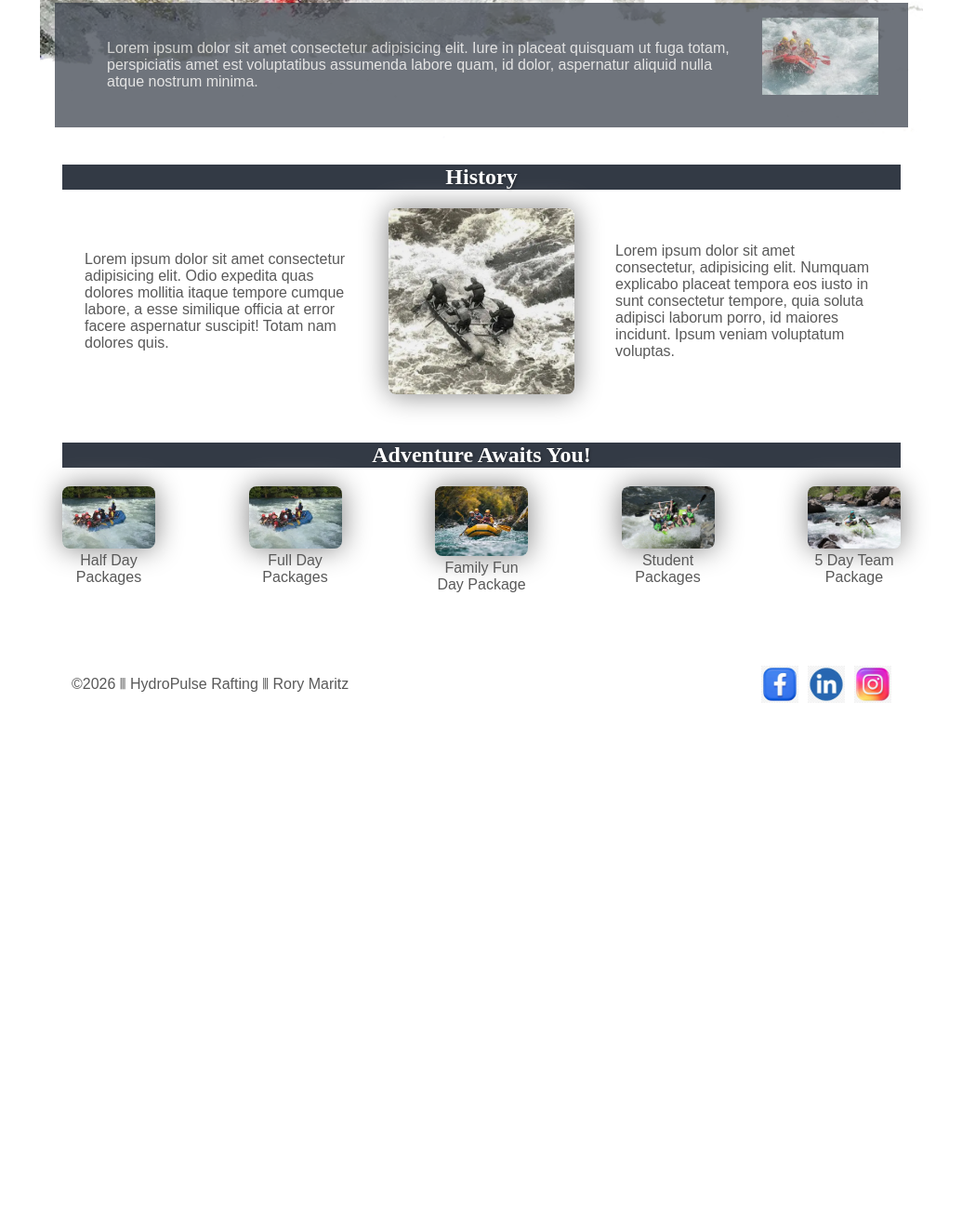
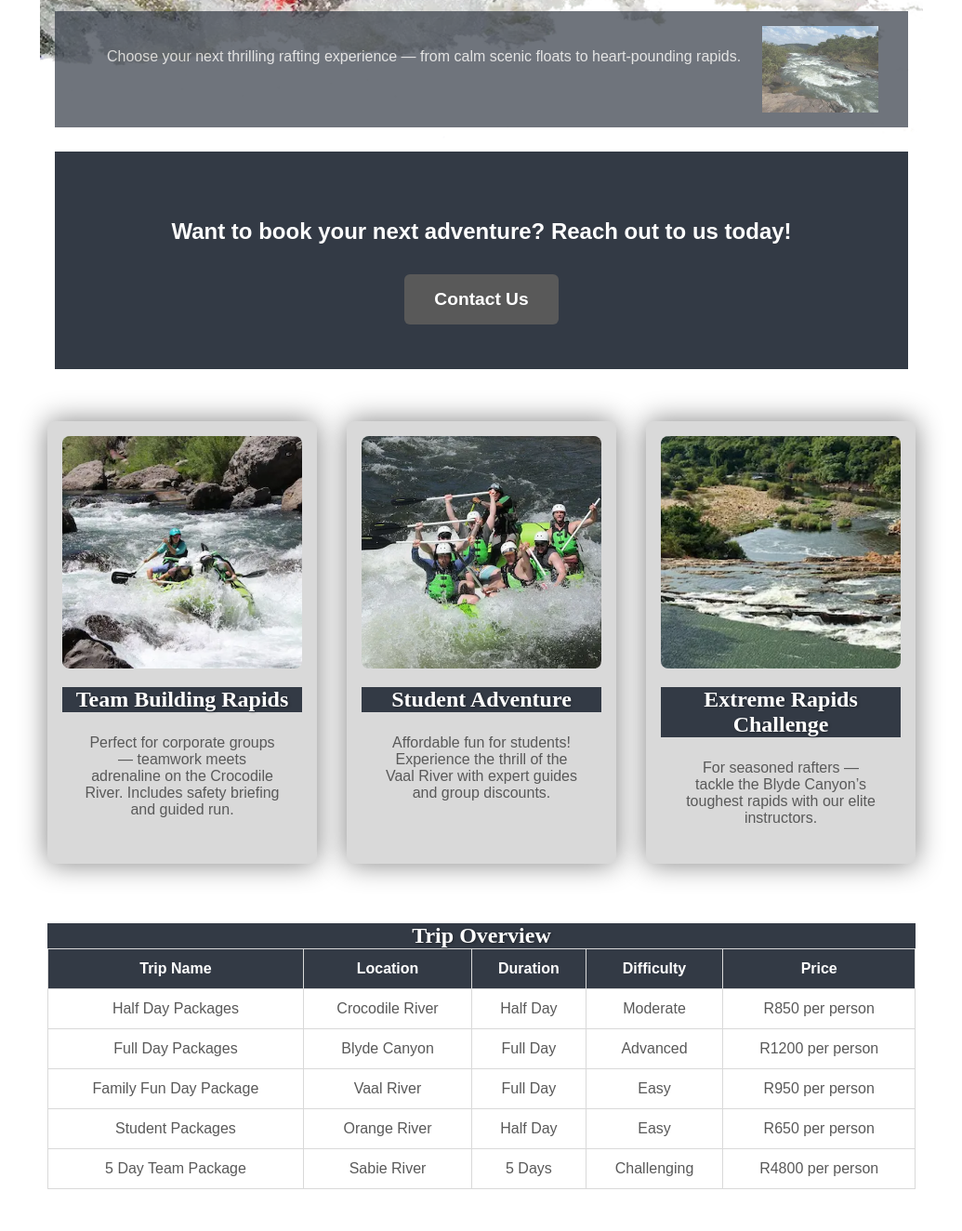
Before and after one commit to rmmaritz/wdd130, a plain HTML site: page wwr/trips.html in a window 1280 px wide. Shown: the part 556-1880 px from the top of the page at 93% size, without its empty margins (122-1157 px from the left). Before the commit the page ends 1346 px from the top, so only its background shows below. Drawn offline with Linux system fonts and the light colour scheme.

Commit message:
WK06 - Final changes and update for Home Page and Trips. Additional teaks and adjustments on the About Us and Contact Us pages for consistency and alignment

```diff
--- a/wwr/styles/rafting.css
+++ b/wwr/styles/rafting.css
@@ -382,3 +382,161 @@ button:hover {
 .profiles h2 {
   margin-bottom: 3rem;
 }
+
+.grid-info {
+  display: grid;
+  grid-template-columns: repeat(2, 1fr);
+  gap: 20px;
+  align-items: start;
+  justify-items: center;
+  margin: 2rem 0;
+  max-width: 950px;
+}
+
+.info-item {
+  text-align: center;
+}
+
+.info-item img {
+  width: 100%;
+  height: 350px;
+  object-fit: cover;
+  border-radius: 8px;
+  box-shadow: var(--box-shadow);
+  margin-bottom: 1rem;
+}
+
+.info-item p {
+  font-size: 1.2rem;
+  line-height: 1.5;
+  color: var(--accent1-color);
+}
+
+.btn {
+  display: inline-block;
+  background-color: var(--primary-color);
+  color: var(--secondary-color);
+  padding: 0.75rem 1.5rem;
+  border-radius: 4px;
+  text-decoration: none;
+  font-weight: bold;
+  transition: background-color 0.3s ease;
+}
+
+.btn:hover {
+  background-color: darkgreen;
+}
+
+.newsletter {
+  margin-bottom: 0;
+  padding-bottom: 0;
+}
+
+.newsletter form {
+  min-height: auto;
+  display: block;
+  width: 100%;
+  padding: 1rem;
+  border: none;
+  background: transparent;
+}
+
+.newsletter form fieldset {
+  display: grid;
+  grid-template-columns: 150px 1fr;
+  gap: 0.75rem;
+  border: none;
+  padding: 1rem;
+  background-color: var(--secondary-color);
+}
+
+.newsletter button {
+  grid-column: 2;
+  justify-self: end;
+  width: auto;
+  margin-right: 0;
+}
+
+.newsletter h2,
+.newsletter p {
+  margin: 0;
+}
+
+.cta {
+  position: relative;
+  z-index: 2;
+  margin-top: 10px;
+  background-color: var(--primary-color);
+  color: var(--secondary-color);
+  text-align: center;
+  padding: 3rem 1rem;
+  border-radius: 8px;
+  box-shadow: none;
+  border-radius: 0;
+}
+
+.cta p {
+  font-size: 1.5rem;
+  font-weight: bold;
+  margin-bottom: 1.5rem;
+}
+
+.cta .btn {
+  background-color: var(--accent1-color);
+  color: var(--secondary-color);
+  padding: 1rem 2rem;
+  font-size: 1.2rem;
+  border-radius: 6px;
+  text-decoration: none;
+  transition: transform 0.3s ease, background-color 0.3s ease;
+}
+
+.cta .btn:hover {
+  background-color: darkgreen;
+  transform: scale(1.05);
+}
+
+.trip-grid {
+  display: grid;
+  grid-template-columns: repeat(auto-fit, minmax(280px, 1fr));
+  gap: 2rem;
+  margin: 3rem 0;
+}
+
+.trip-card {
+  background-color: var(--accent2-color);
+  border-radius: 8px;
+  box-shadow: var(--box-shadow);
+  padding: 1rem;
+  text-align: center;
+}
+
+.trip-card img {
+  width: 100%;
+  height: 250px;
+  object-fit: cover;
+  border-radius: 8px;
+  margin-bottom: 1rem;
+}
+
+.trip-table {
+  margin: 3rem auto;
+  max-width: 950px;
+}
+
+.trip-table table {
+  width: 100%;
+  border-collapse: collapse;
+}
+
+.trip-table th,
+.trip-table td {
+  border: 1px solid var(--accent2-color);
+  padding: 0.75rem;
+  text-align: center;
+}
+
+.trip-table th {
+  background-color: var(--primary-color);
+  color: var(--secondary-color);
+}
--- a/wwr/trips.html
+++ b/wwr/trips.html
@@ -6,9 +6,9 @@
   <meta charset="UTF-8">
   <meta name="viewport" content="width=device-width, initial-scale=1.0">
   <meta name="description"
-    content="About Us page describes and overview of the purpose of the website, history, and other promotions for the company. ">
+    content="Explore HydroPulse Rafting trips and adventures across South Africa. ">
   <meta name="author" content="Rory O'Connell-Maritz">
-  <title>Trips Offered| HydroPulse Rafting</title>
+  <title>HydroPulse Rafting | Trips</title>
 </head>
 
 <body>
@@ -28,55 +28,95 @@
   <main>
     <div class="hero">
       <img src="images/hero-transparency.webp" alt="White Water Rafting Fun">
-      <h1>HydroPulse Rafting</h1>
+      <h1>Trips by HydroPulse Rafting</h1>
       <article>
-        <img src="images/hero-article.webp" alt="Rafting Thumbnail">
-        <p>Lorem ipsum dolor sit amet consectetur adipisicing elit. Iure in placeat quisquam ut fuga
-          totam, perspiciatis amet est voluptatibus assumenda labore quam, id dolor, aspernatur
-          aliquid nulla atque nostrum minima.</p>
+        <img src="images/waterfall-rapids.webp" alt="Waterfall Thumbnail">
+        <p>Choose your next thrilling rafting experience — from calm scenic floats to heart‑pounding
+          rapids.</p>
       </article>
     </div>
+    <section class="cta">
+      <p>Want to book your next adventure? Reach out to us today!</p>
+      <a href="contact.html" class="btn">Contact Us</a>
+    </section>
 
-    <section>
-      <h2>History</h2>
-      <div class="history-grid">
-        <p>Lorem ipsum dolor sit amet consectetur adipisicing elit. Odio expedita quas
-          dolores mollitia itaque tempore cumque labore, a esse similique officia at error facere
-          aspernatur
-          suscipit! Totam nam dolores quis.</p>
-        <img src="images/history.webp" alt="Rafting History">
-        <p>Lorem ipsum dolor sit amet consectetur, adipisicing elit. Numquam explicabo placeat
-          tempora eos iusto in sunt consectetur tempore, quia soluta adipisci laborum porro, id
-          maiores incidunt. Ipsum veniam voluptatum voluptas.</p>
+    <section class="trip-grid">
+      <div class="trip-card">
+        <img src="images/team-building.webp" alt="Team Building Rapids">
+        <h2>Team Building Rapids</h2>
+        <p>Perfect for corporate groups — teamwork meets adrenaline on the Crocodile River. Includes
+          safety briefing and guided run.</p>
       </div>
-    </section>
-    <section>
-      <h2>Adventure Awaits You!</h2>
-      <div class="adventures">
-        <figure>
-          <img src="images/half-day.webp" alt="Half Day Adventure Image">
-          <figcaption>Half Day Packages</figcaption>
-        </figure>
-        <figure>
-          <img src="images/full-day.webp" alt="Full Day Adventure Image">
-          <figcaption>Full Day Packages</figcaption>
-        </figure>
-        <figure>
-          <img src="images/family-day.webp" alt="Family Fun Day Image">
-          <figcaption>Family Fun Day Package</figcaption>
-        </figure>
-        <figure>
-          <img src="images/student.webp" alt="Student Raft Image">
-          <figcaption>Student Packages</figcaption>
-        </figure>
-        <figure>
-          <img src="images/team-building.webp" alt="Team 5 Day Image">
-          <figcaption>5 Day Team Package</figcaption>
-        </figure>
+
+      <div class="trip-card">
+        <img src="images/student.webp" alt="Student Adventure">
+        <h2>Student Adventure</h2>
+        <p>Affordable fun for students! Experience the thrill of the Vaal River with expert guides
+          and group discounts.</p>
+      </div>
+
+      <div class="trip-card">
+        <img src="images/crocodile-river.webp" alt="Crocodile River Rapids">
+        <h2>Extreme Rapids Challenge</h2>
+        <p>For seasoned rafters — tackle the Blyde Canyon’s toughest rapids with our elite
+          instructors.
+        </p>
       </div>
     </section>
 
+    <section class="trip-table">
+      <h2>Trip Overview</h2>
+      <table>
+        <thead>
+          <tr>
+            <th>Trip Name</th>
+            <th>Location</th>
+            <th>Duration</th>
+            <th>Difficulty</th>
+            <th>Price</th>
+          </tr>
+        </thead>
+        <tbody>
+          <tr>
+            <td>Half Day Packages</td>
+            <td>Crocodile River</td>
+            <td>Half Day</td>
+            <td>Moderate</td>
+            <td>R850 per person</td>
+          </tr>
+          <tr>
+            <td>Full Day Packages</td>
+            <td>Blyde Canyon</td>
+            <td>Full Day</td>
+            <td>Advanced</td>
+            <td>R1200 per person</td>
+          </tr>
+          <tr>
+            <td>Family Fun Day Package</td>
+            <td>Vaal River</td>
+            <td>Full Day</td>
+            <td>Easy</td>
+            <td>R950 per person</td>
+          </tr>
+          <tr>
+            <td>Student Packages</td>
+            <td>Orange River</td>
+            <td>Half Day</td>
+            <td>Easy</td>
+            <td>R650 per person</td>
+          </tr>
+          <tr>
+            <td>5 Day Team Package</td>
+            <td>Sabie River</td>
+            <td>5 Days</td>
+            <td>Challenging</td>
+            <td>R4800 per person</td>
+          </tr>
+        </tbody>
+      </table>
+    </section>
   </main>
+
   <footer>
     <p>©2026 ⫴ HydroPulse Rafting ⫴ Rory Maritz</p>
     <nav class="socialmedia">
```
Also changed, not shown: wwr/about.html (+2 -2 lines), wwr/contact.html (+15 -8 lines), wwr/index.html (+14 -16 lines), wwr/images/crocodile-river.jpg (added), wwr/images/crocodile-river.webp (added), wwr/images/rafting1.webp (added), wwr/images/rafting2.jpg (added), wwr/images/rafting2.webp, wwr/images/waterfall-rapids.webp (added).
